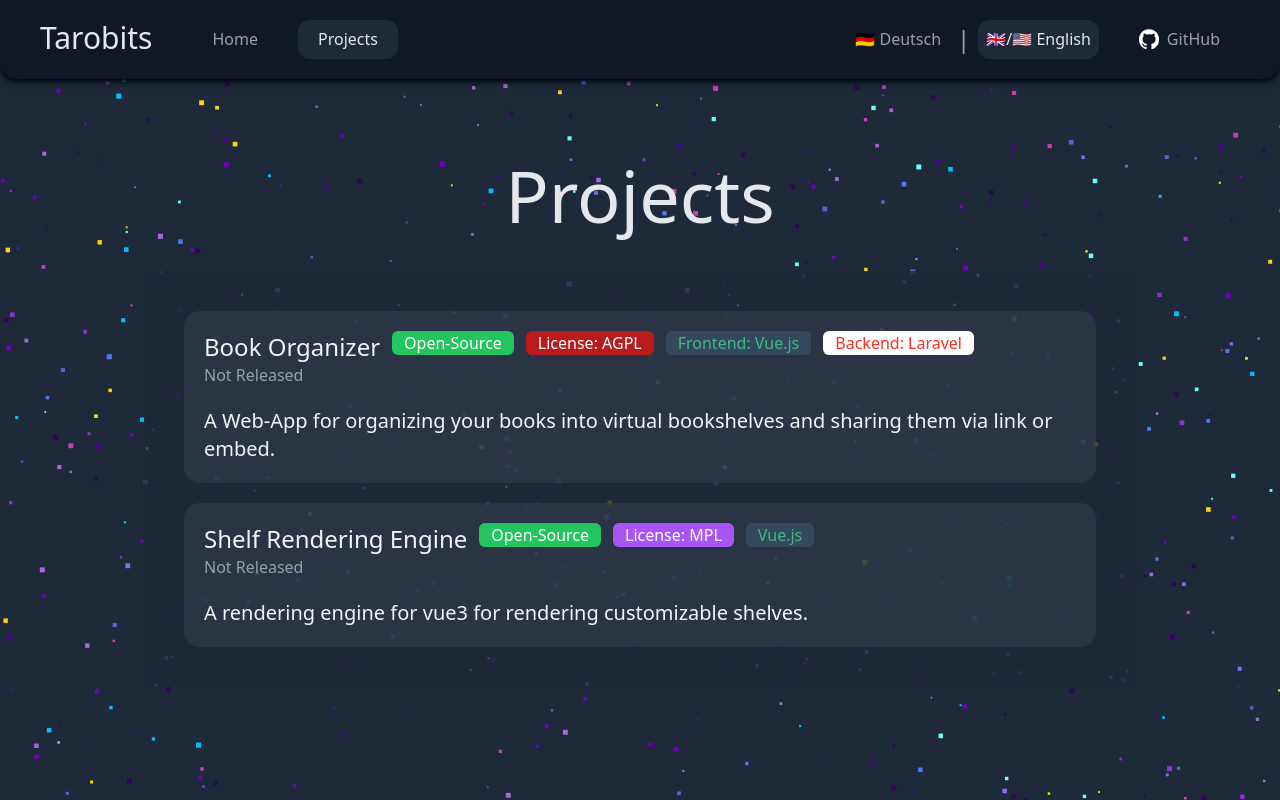
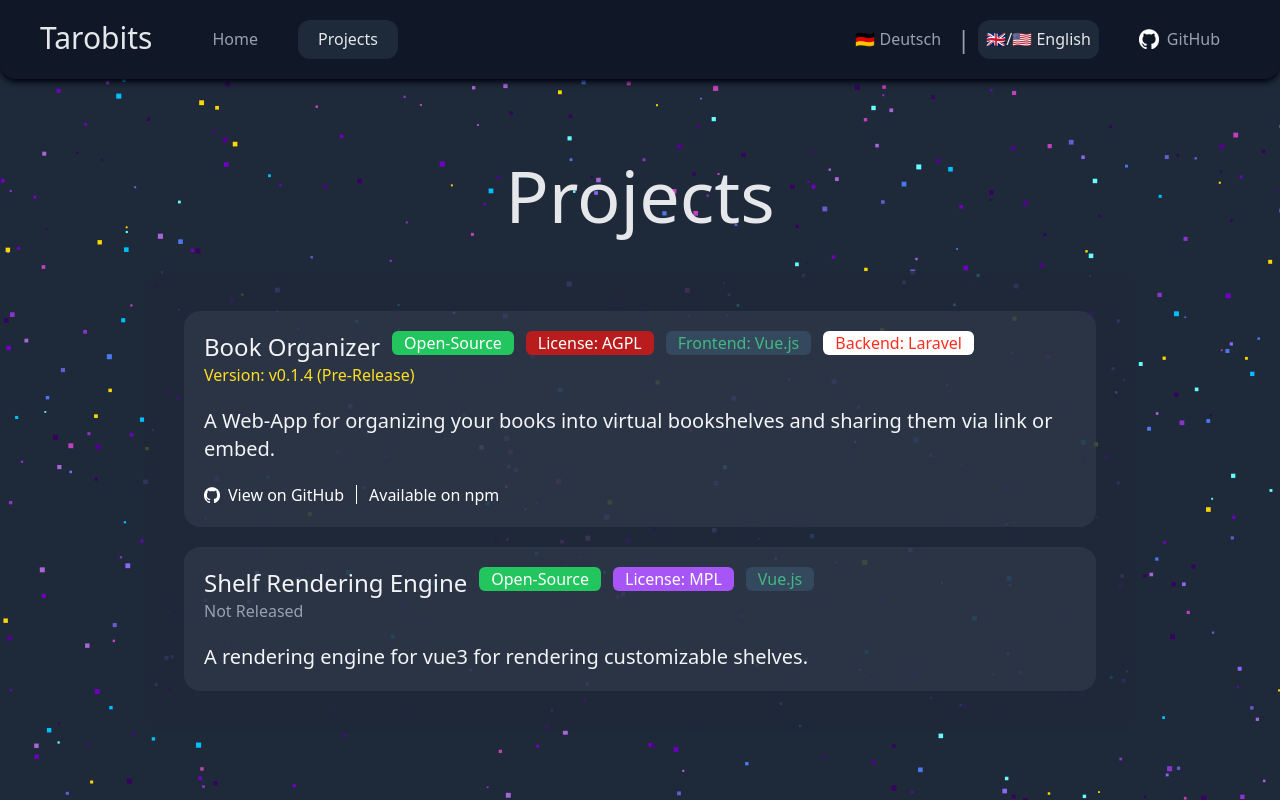
Before and after one commit to tarobits/tarobits.github.io, a Vue app: page /projects in a window 1280 px wide. Built offline with nearby package versions, Linux system fonts and the light colour scheme.

Commit message:
feat(projects): add project links and update projects

```diff
--- a/src/components/ProjectComponent.vue
+++ b/src/components/ProjectComponent.vue
@@ -1,5 +1,5 @@
 <template>
-    <div class="w-full h-fit bg-gray-700/50 text-gray-100 p-5 rounded-2xl">
+    <div class="w-full h-fit flex flex-col bg-gray-700/50 text-gray-100 p-5 rounded-2xl gap-5">
         <div class="flex gap-5">
             <img v-if="project.icon" :src="project.icon" class="aspect-square h-full">
             <div class="flex flex-col w-full">
@@ -15,11 +15,14 @@
                 </div>
             </div>
                 <p v-if="!project.released" class="text-gray-400">{{ $t('components.projectcomponent.notreleased') }}</p>
-                <p v-else-if="project.version.substring(0,1) === '0'" class="text-yellow-300">{{ project.version }}</p>
-                <p v-else class="text-green-300">{{ project.version }}</p>
+                <p v-else-if="project.version.substring(0,2) === 'v0'" class="text-yellow-300">Version: {{ project.version }} (Pre-Release)</p>
+                <p v-else class="text-green-300">Version: {{ project.version }}</p>
             </div>
         </div>
-        <p class="mt-5 text-xl text-wrap">{{ $t(`projects.${project.name}.description`) }}</p>
+        <p class="text-xl text-wrap">{{ $t(`projects.${project.name}.description`) }}</p>
+        <div v-if="project.links" class="mt-auto w-full h-fit flex items-center gap-3">
+            <ProjectLink v-for="l,i in project.links" :key="l.text" :next="project.links[i+1]" :link="l" />
+        </div>
     </div>
 </template>
 
@@ -29,6 +32,7 @@ import { ProjectType } from '../types/project';
 import LicenseComponent from './LicenseComponent.vue';
 import SourceTagComponent from './SourceTagComponent.vue';
 import PLangaugeComponent from './PLangaugeComponent.vue';
+import ProjectLink from './ProjectLink.vue';
 
 
 const props = defineProps<{
--- /dev/null
+++ b/src/components/ProjectLink.vue
@@ -0,0 +1,22 @@
+<template>
+    <a class="flex items-center gap-2 text-white hover:text-gray-400" target="_blank" :href="props.link.url"><img v-if="props.link.icon" :src="GitHub" class="h-4 aspect-square" /><span class="h-fit">{{ props.link.text }}</span></a><div v-if="props.next !== undefined" class="w-px h-[80%] bg-white"></div>
+</template>
+
+<script setup lang="ts">
+
+import GitHub from '../assets/github-mark-white.png';
+
+const props = defineProps<{
+    link: {
+        url: string,
+        text: string,
+        icon?: 'github'
+    },
+    next: undefined | Object
+}>();
+
+</script>
+
+<style scoped>
+
+</style>
--- a/src/pages/Projects.vue
+++ b/src/pages/Projects.vue
@@ -17,13 +17,25 @@ import { ProjectType } from '../types/project';
 const projects: ProjectType[] = [
     {
         name: 'bookorganizer',
-        released: false,
+        released: true,
+        version: 'v0.1.4',
         source: 'open',
         license: 'AGPL',
         framework: {
             frontend: 'vue',
             backend: 'laravel'
-        }
+        },
+        links: [
+            {
+                url: 'https://github.com/tarobits/shelf-rendering-engine',
+                text: 'View on GitHub',
+                icon: 'github'
+            },
+            {
+                url: 'https://www.npmjs.com/package/@tarobits/shelf-rendering-engine',
+                text: 'Available on npm'
+            }
+        ]
     },
     {
         name: 'shelfrenderingengine',
--- a/src/style.css
+++ b/src/style.css
@@ -1,5 +1,5 @@
 @import "tailwindcss";
 
-button {
+a, button {
   transition: background-color 0.4s ease, color 0.4s ease;
 }
--- a/src/types/project.d.ts
+++ b/src/types/project.d.ts
@@ -8,10 +8,11 @@ type BaseProject = {
     released: boolean,
     source: 'open' | 'closed',
     icon?: string,
-    link?: {
+    links?: {
         url: string,
-        text: string
-    },
+        text: string,
+        icon?: 'github'
+    }[],
     framework?: {
         frontend: FrontendFrameworks,
         backend: BackendFrameworks
```
